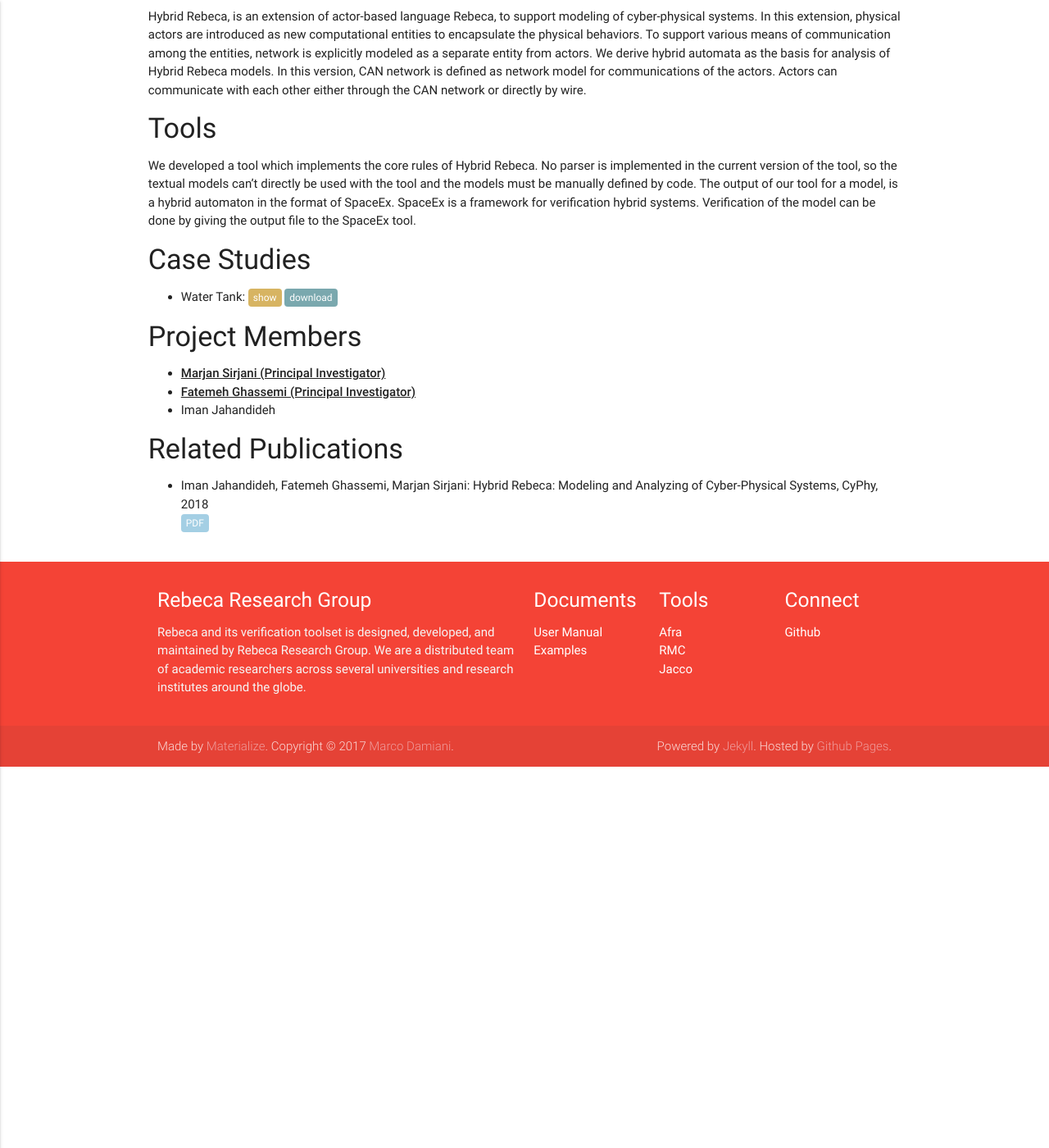
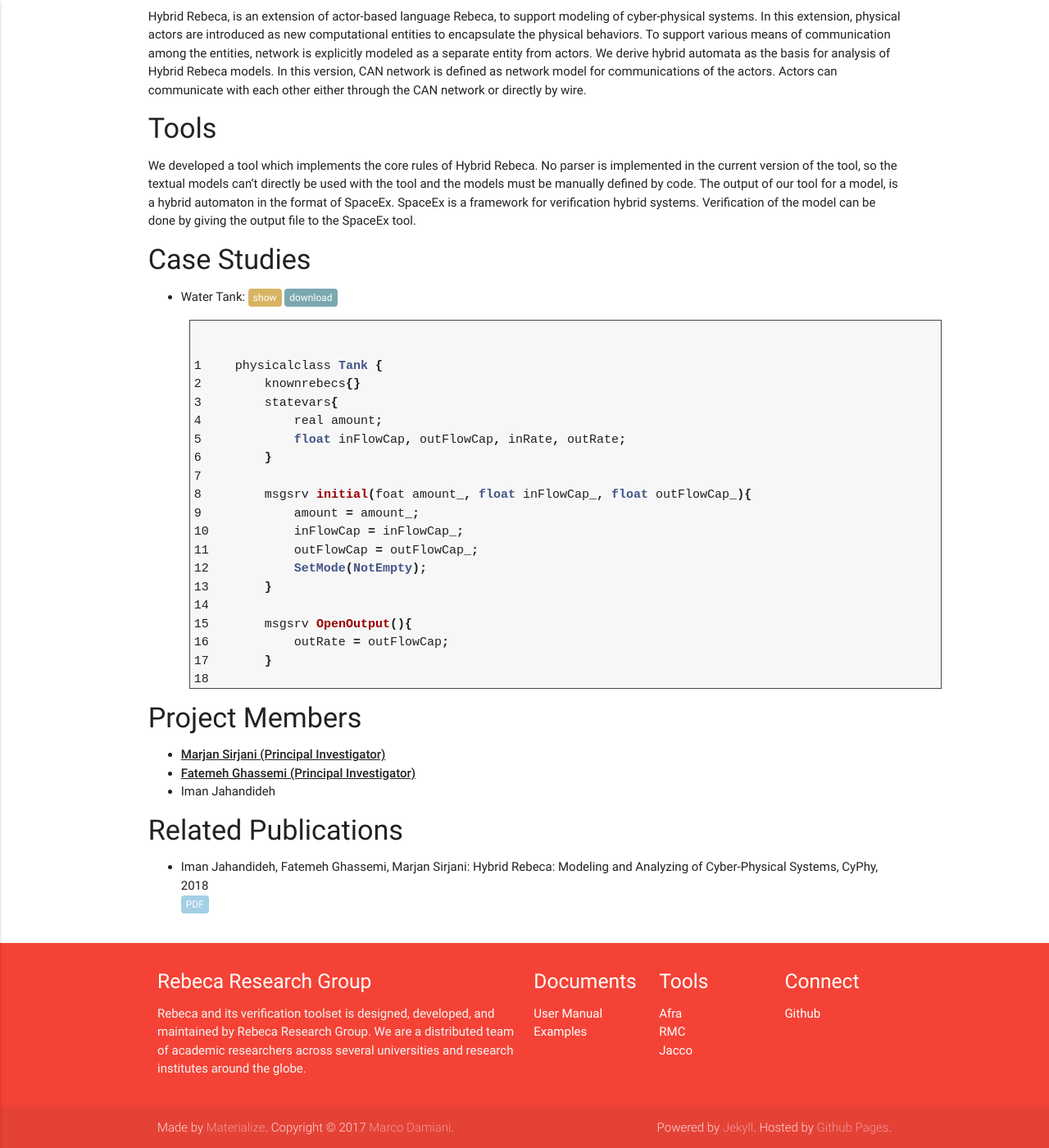
Before and after one commit to rebeca-lang/rebeca-lang.github.io, a Jekyll site: the page built from projects/HybridRebeca.md, in a window 1280 px wide and 1400 px high, scrolled down 294 px. Shown: the whole window at 82% size. Built offline with Jekyll 4.4.1, drawn with Linux system fonts in a browser that asks for light colours; before the commit the page ends 1229 px from its top, so only the background shows below that; some of the changed text lies outside the part shown.

Commit message:
Hide/Show effect is added to showing source codes of HybridRebeca.

```diff
--- a/projects/HybridRebeca.md
+++ b/projects/HybridRebeca.md
@@ -32,7 +30,7 @@ The output of our tool for a model, is a hybrid automaton in the format of Space
 #### Case Studies
 * Water Tank: <a class="link link_show" onclick="showit()">show</a>
 <a class="link link_download" href="/assets/projects/HybridRebeca/case-studies/WaterTank.rebeca">download</a>
-<div id="myDIV" style="display:none">
+<div id="myDIV">
 {% highlight java linenos %}
 physicalclass Tank {
     knownrebecs{}
```
Also changed, not shown: other parts of projects/HybridRebeca.md (+4 -6 lines).
